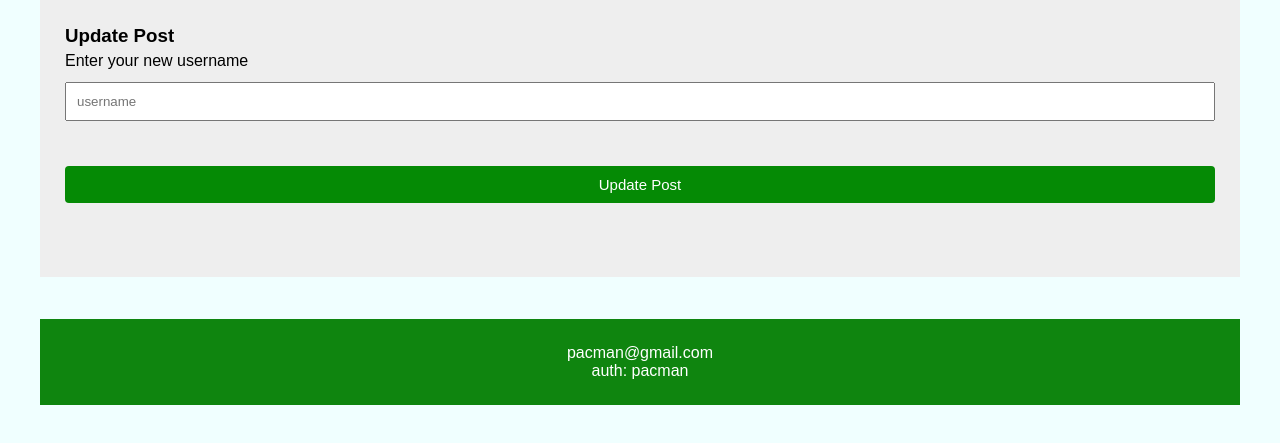
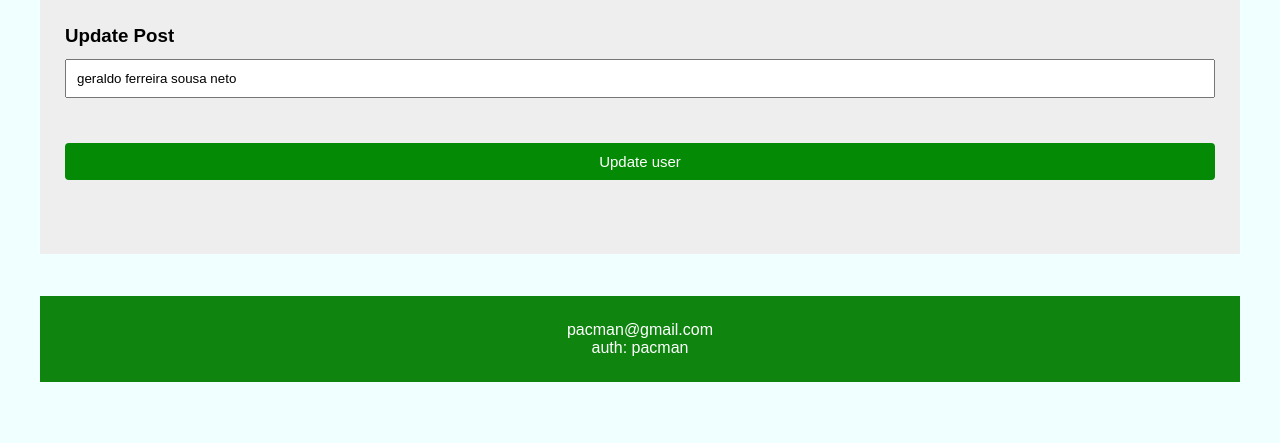
Before and after one commit to pacman2020/mini-blog-with-flask, a Flask app: page /update/1 in a window 1280 px wide. Shown: the part 135-578 px from the top of the page. Run offline with Flask 2, Linux system fonts and the light colour scheme; data comes from the database, SQL or seed files in the repository; both versions use the stored data as it was after the commit.

Commit message:
functionality to edit username by id with identifier and forms to change for templates

```diff
--- a/app/controllers/userController.py
+++ b/app/controllers/userController.py
@@ -1,6 +1,6 @@
 from app import app, request, render_template, redirect
 from app.models.User import UserModel
-from app.forms import UserForm
+from app.forms import UserForm, UserFormUpdate
 
 @app.route('/list-user')
 def list_user():
@@ -19,11 +19,20 @@ def create_user():
         return redirect('/list-user')
     return render_template('create-user.html', form=form)
 
-@app.route('/update/<int:id>')
+@app.route('/<int:id>')
+def detail_user(id):
+    return render_template('detail-user.html')
+
+@app.route('/update/<int:id>', methods=['GET', 'POST'])
 def update_user(id):
-    if request.method == 'POST':
-        pass
-    return render_template('update-user.html'), 200
+    form = UserFormUpdate(request.form)
+    user = UserModel.find_by_user(id)
+
+    if request.method == 'POST' and form.validate():
+        user.username=form.username.data
+        user.save_user()
+        return redirect('/list-user')
+    return render_template('update-user.html', form=form, user=user )
 
 @app.route('/delete/<int:id>')
 def delete_user(id):
--- a/app/forms.py
+++ b/app/forms.py
@@ -1,7 +1,10 @@
-from wtforms import StringField, PasswordField, Form
+from wtforms import StringField, Form
 from wtforms.validators import DataRequired
 
 class UserForm(Form):
     username = StringField('Username', validators=[DataRequired()])
     email = StringField('E-mail', validators=[DataRequired()])
-    password = PasswordField('Password', validators=[DataRequired()])
+    password = StringField('Password', validators=[DataRequired()])
+
+class UserFormUpdate(Form):
+    username = StringField('Username', validators=[DataRequired()])
--- a/app/models/User.py
+++ b/app/models/User.py
@@ -19,3 +19,10 @@ class UserModel(db.Model):
     def save_user(self):
         db.session.add(self)
         db.session.commit()
+
+    @classmethod
+    def find_by_user(cls, id):
+        user = UserModel.query.get(id)
+        if user:
+            return user
+        return None
--- a/app/templates/list-user.html
+++ b/app/templates/list-user.html
@@ -10,6 +10,10 @@
         </div>
         <div class="post-body">
             <p>{{user.email}}</p>
+            <div class="opitions" >
+                <a href="/update/{{user.id}}"><button class="edit" >Edit</button></a>
+                <a href=""><button class="delete" >Delete</button></a>
+            </div>
         </div>
     </div>
 {% endfor %}
--- a/app/templates/update-user.html
+++ b/app/templates/update-user.html
@@ -4,9 +4,11 @@
 
 {% block conteudo %}
 <h3>Update Post</h3>
-<form action="" method="post">
-    <label for="" style="margin-top: 5px;">Enter your new username</label>
-    <input type="text" placeholder="username">
-    <input class="btn" type="submit" value="Update Post">
+<form action="/update/{{user.id}}" method="POST">
+
+    {{ form.csrf_token }}
+    {{ form.username(placeholder="username", value=user.username ) }}
+
+    <input class="btn" type="submit" value="Update user">
 </form>
 {% endblock %}
```
Also changed, not shown: app/dev.db.
